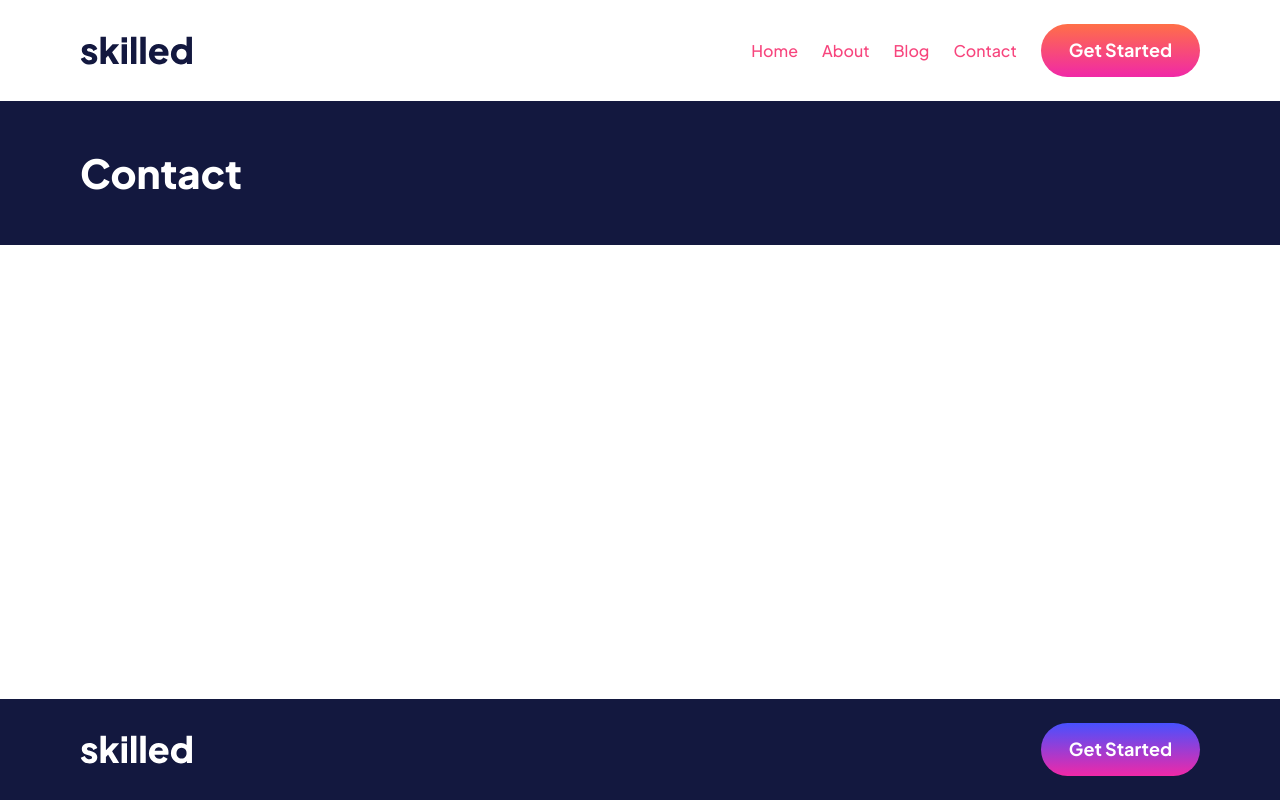
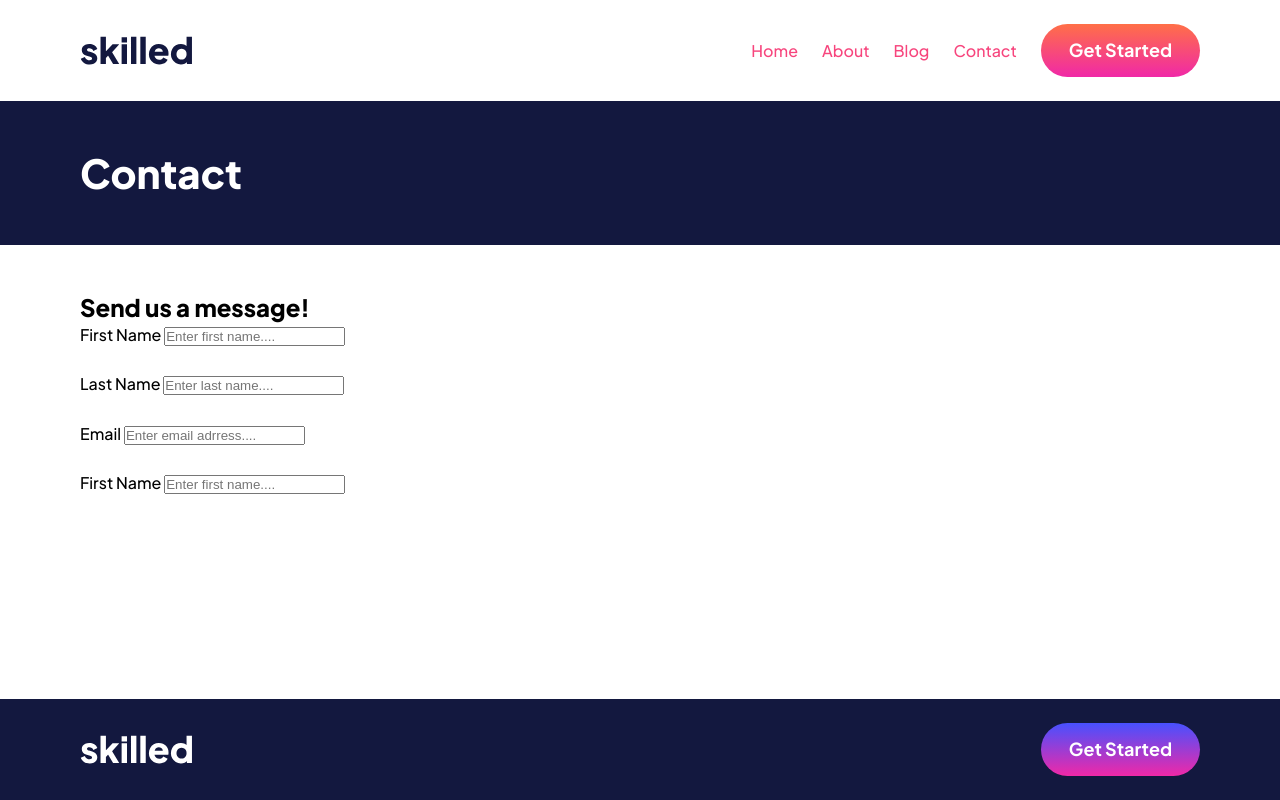
Before and after one commit to CheetingCheetah/Web-Dev-Svelte-Kit, a SvelteKit app: page /contact in a window 1280 px wide. Built offline with nearby package versions, Linux system fonts and the light colour scheme.

Commit message:
Started adding contact page

```diff
--- /dev/null
+++ b/src/lib/Form.svelte
@@ -0,0 +1,36 @@
+<form>
+    <div class="flow">
+        <div class="form-item">
+            <label for="first">First Name</label>
+            <input
+            type="text"
+            id="first" name="first"
+            placeholder="Enter first name...."
+            required />
+        </div>
+        <div class="form-item">
+            <label for="last">Last Name</label>
+            <input
+            type="text"
+            id="last" name="last"
+            placeholder="Enter last name...."
+            required />
+        </div>
+        <div class="form-item">
+            <label for="email">Email</label>
+            <input
+            type="email"
+            id="email" name="email"
+            placeholder="Enter email adrress...."
+            required />
+        </div>
+        <div class="form-item">
+            <label for="first">First Name</label>
+            <input
+            type="text"
+            id="first" name="first"
+            placeholder="Enter first name...."
+            required />
+        </div>
+    </div>
+</form>
--- a/src/routes/contact/+page.svelte
+++ b/src/routes/contact/+page.svelte
@@ -1,5 +1,15 @@
 <script>
+	import Form from "$lib/Form.svelte";
 	import Title from "$lib/Title.svelte";
 </script>
 
 <Title name="Contact" />
+
+<section>
+	<div class="outer">
+		<div class="inner">
+			<h2> Send us a message!</h2>
+			<Form />
+		</div>
+	</div>
+</section>
```
